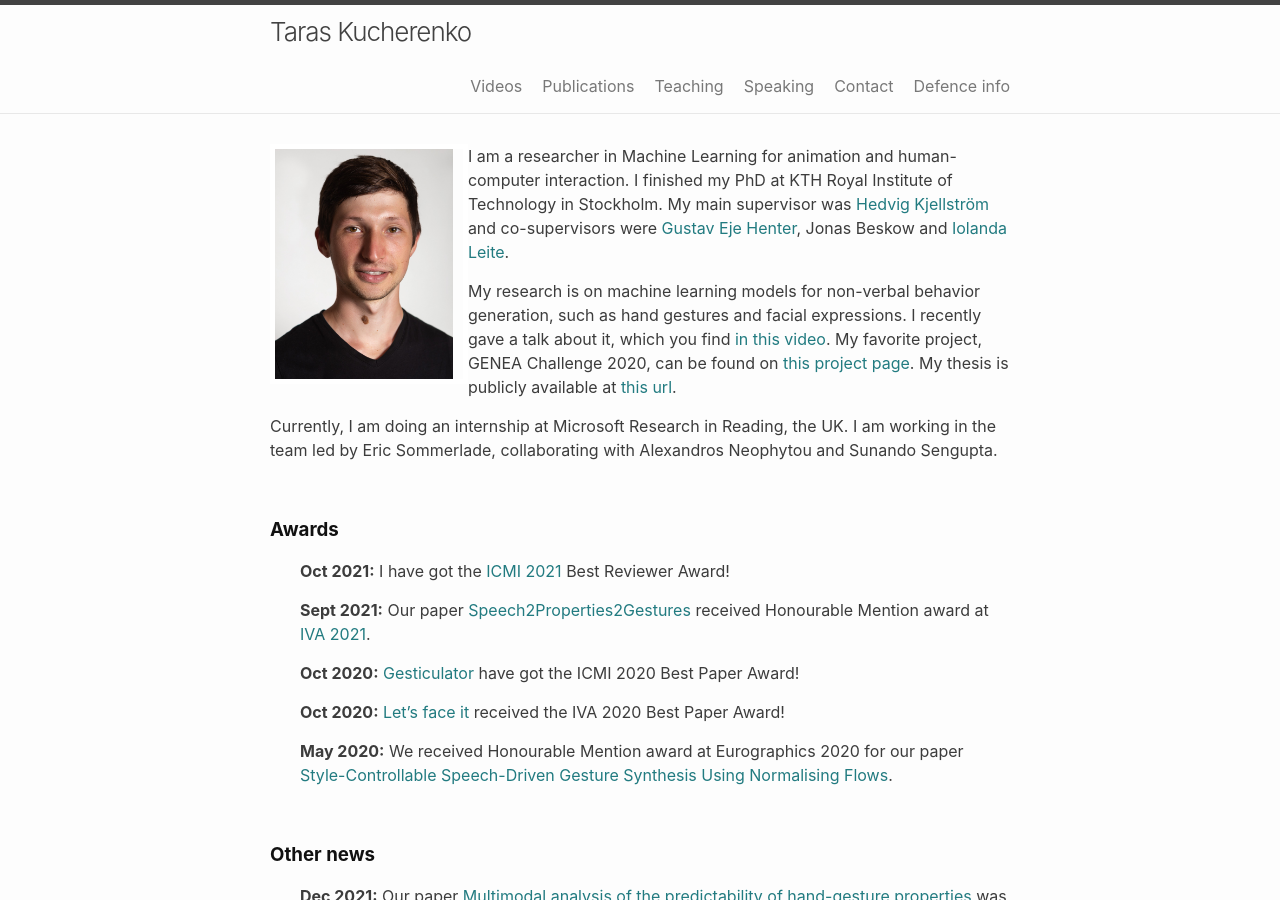
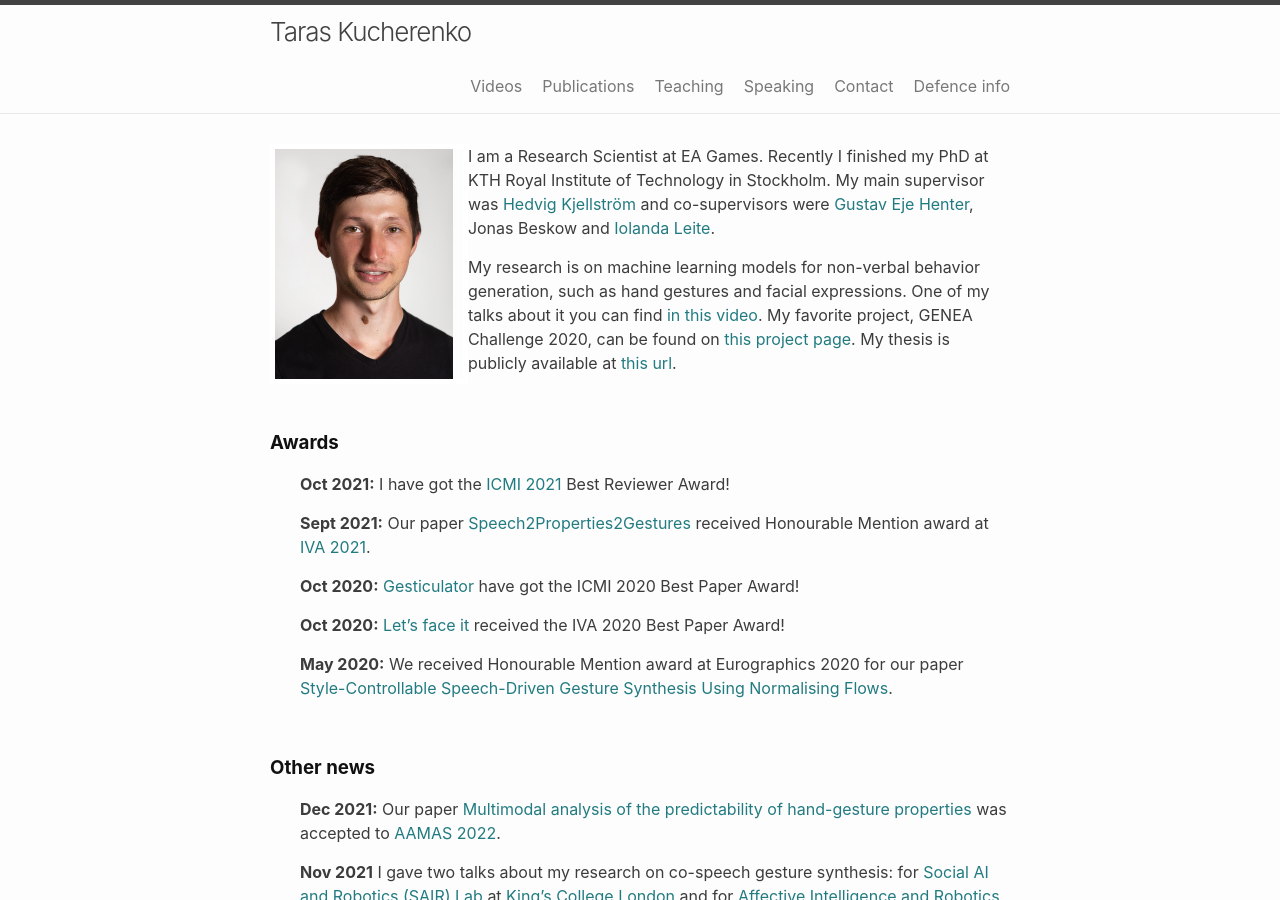
Before and after one commit to Svito-zar/Svito-zar.github.io, a Jekyll site: the page built from index.md, in a window 1280 px wide and 900 px high. Built offline with Jekyll 4.4.1, drawn with Linux system fonts in a browser that asks for light colours.

Commit message:
Update main title

```diff
--- a/index.md
+++ b/index.md
@@ -9,11 +9,9 @@
 
 
 <img style="float: left; border: 5px solid white; padding-right: 10px;" src="assets/Prof_pic.jpg" height="230" alt="portrait">
-I am a researcher in Machine Learning for animation and human-computer interaction. I finished my PhD at KTH Royal Institute of Technology in Stockholm. My main supervisor was [Hedvig Kjellström](http://www.csc.kth.se/~hedvig/) and co-supervisors were [Gustav Eje Henter](https://people.kth.se/~ghe/), Jonas Beskow and [Iolanda Leite](https://iolandaleite.com/).
+I am a Research Scientist at EA Games. Recently I finished my PhD at KTH Royal Institute of Technology in Stockholm. My main supervisor was [Hedvig Kjellström](http://www.csc.kth.se/~hedvig/) and co-supervisors were [Gustav Eje Henter](https://people.kth.se/~ghe/), Jonas Beskow and [Iolanda Leite](https://iolandaleite.com/).
 
-My research is on machine learning models for non-verbal behavior generation, such as hand gestures and facial expressions. I recently gave a talk about it, which you find [in this video](https://youtu.be/JeMwtr8pxcc). My favorite project, GENEA Challenge 2020, can be found on [this project page](https://svito-zar.github.io/GENEAchallenge2020/). My thesis is publicly available at [this url](https://www.diva-portal.org/smash/record.jsf?pid=diva2%3A1609615&dswid=9110).
-
-Currently, I am doing an internship at Microsoft Research in Reading, the UK. I am working in the team led by Eric Sommerlade, collaborating with Alexandros Neophytou and Sunando Sengupta.
+My research is on machine learning models for non-verbal behavior generation, such as hand gestures and facial expressions. One of my talks about it you can find [in this video](https://youtu.be/JeMwtr8pxcc). My favorite project, GENEA Challenge 2020, can be found on [this project page](https://svito-zar.github.io/GENEAchallenge2020/). My thesis is publicly available at [this url](https://www.diva-portal.org/smash/record.jsf?pid=diva2%3A1609615&dswid=9110).
 
 
 
```
